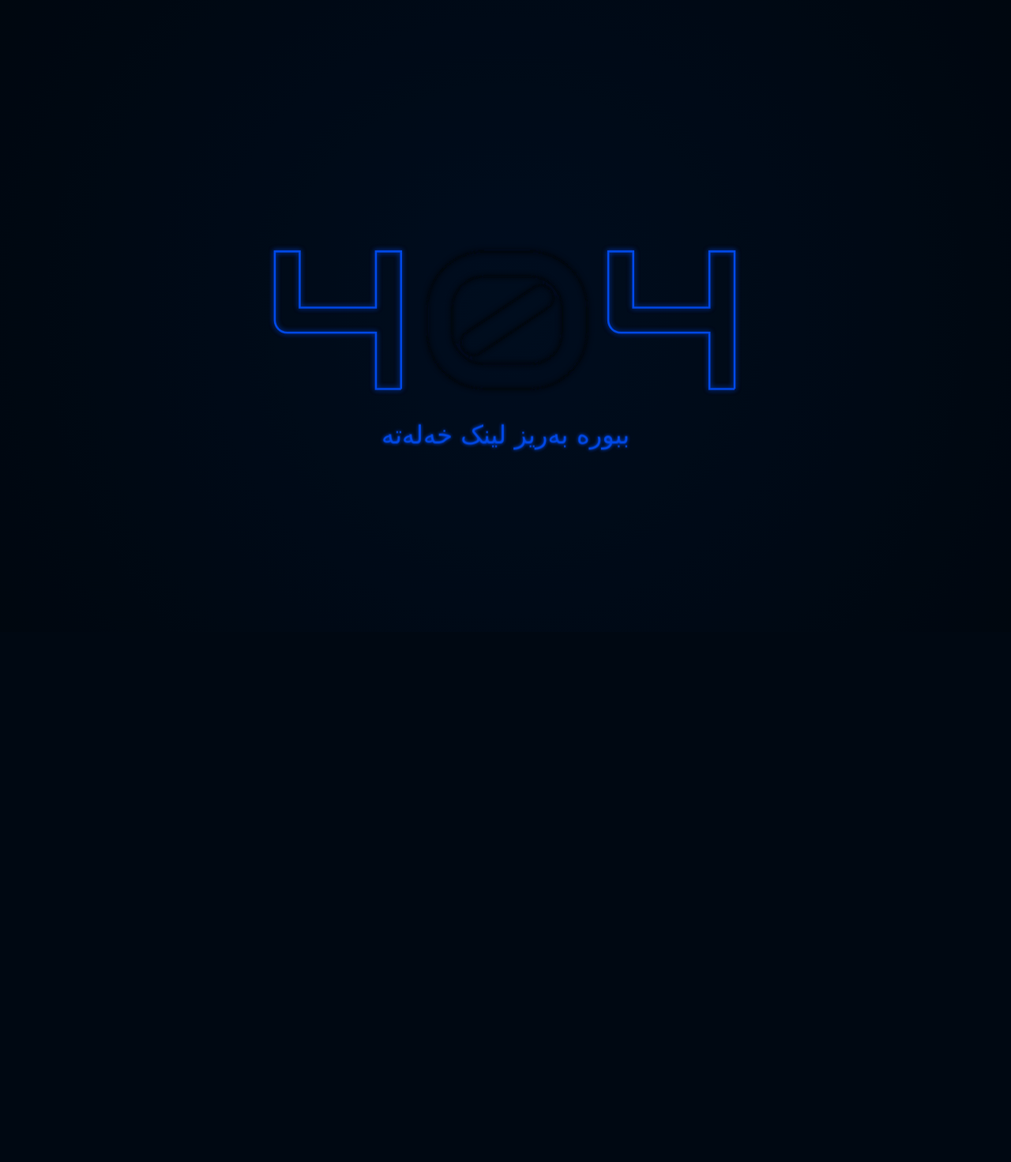
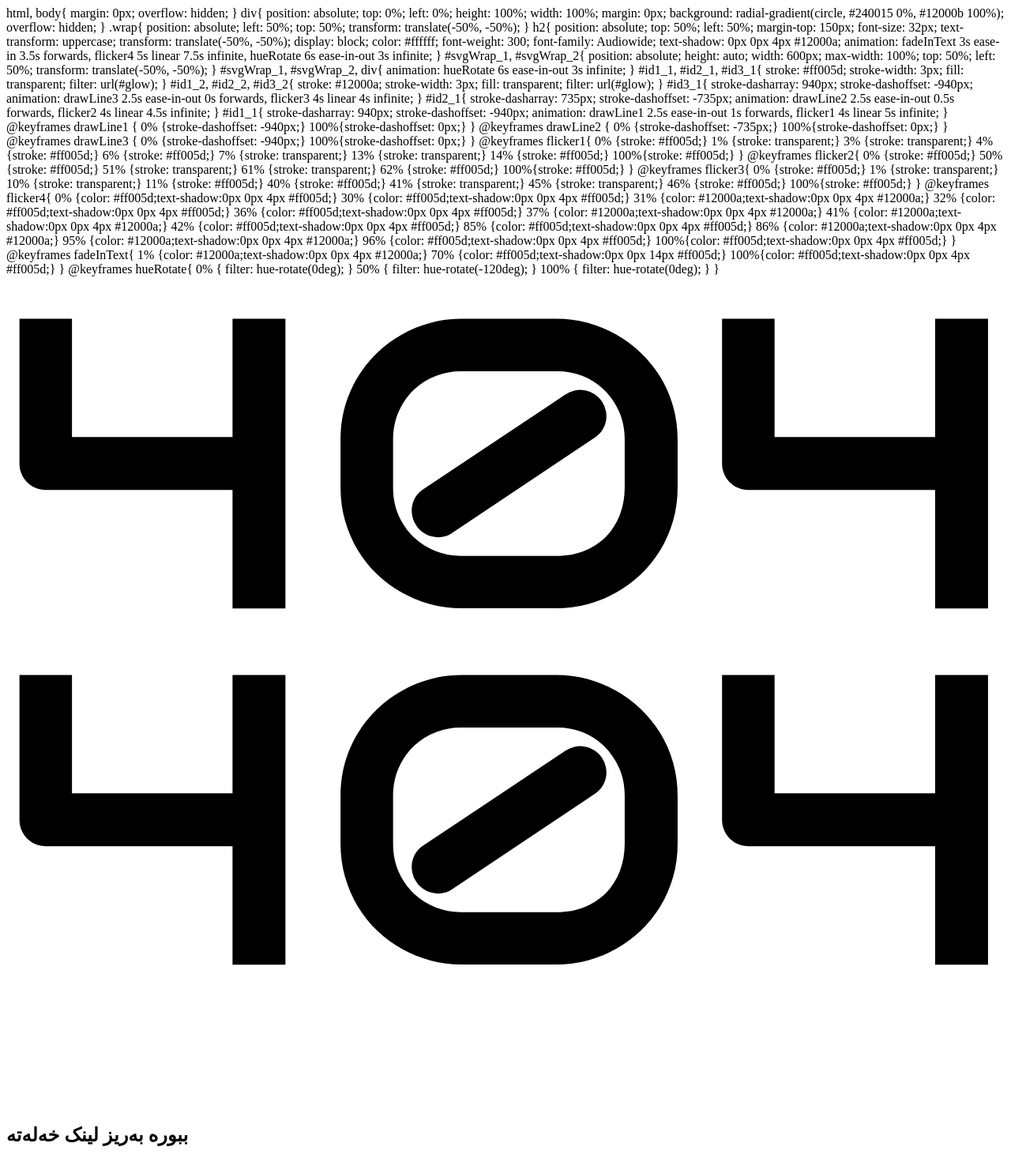
Before and after one commit to ashtemzere/n, a PHP site: page /ass/img/index.php in a window 1280 px wide. Shown: the whole page at 79% size. Before the commit the page ends 573 px from the top, so only its background shows below. Run offline with PHP 8.4, Linux system fonts and the light colour scheme.

Commit message:
Update index.php

```diff
--- a/ass/img/index.php
+++ b/ass/img/index.php
@@ -1,7 +1,3 @@
-
-<html>
-  <style>
-    @import url('https://fonts.googleapis.com/css?family=Audiowide&display=swap');
 
 html,
 body{
@@ -208,4 +204,3 @@ div{
 </svg>
 
 <h2>ببورە بەریز لینک خەلەتە</h2>
-</html>
```
